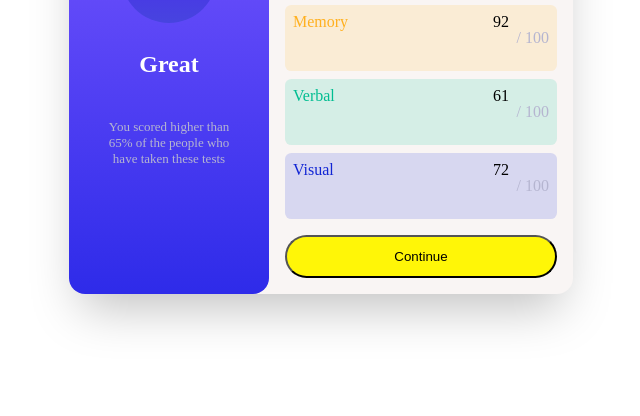
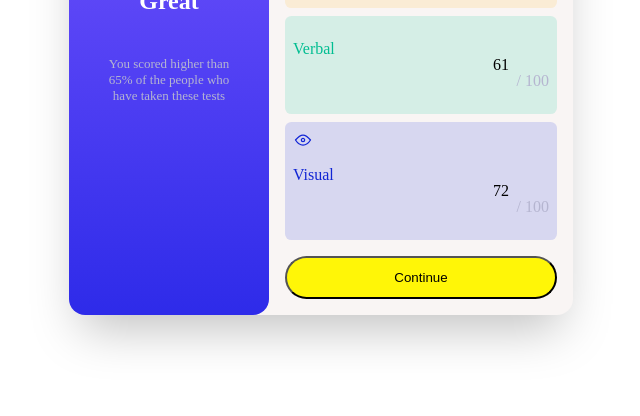
Before and after one commit to kkevern231/results-summary-component, a plain HTML site: page index.html in a window 1280 px wide. Shown: the part 500-916 px from the top of the page, without its empty margins (407-1047 px from the left). Drawn offline with Linux system fonts and the light colour scheme.

Commit message:
all-that-remains-is-icons

```diff
--- a/index.html
+++ b/index.html
@@ -39,12 +39,36 @@
             <p>/ 100</p>
           </div>
           <div class="summary-verbal">
-            Verbal
+            <p class="summary-word">Verbal</p>
             <p class="summary-score">61</p>
             <p>/ 100</p>
           </div>
           <div class="summary-visual">
-            Visual
+            <div class="icon-div">
+              <svg
+                xmlns="http://www.w3.org/2000/svg"
+                width="20"
+                height="20"
+                fill="none"
+                viewBox="0 0 20 20"
+              >
+                <path
+                  stroke="#1125D6"
+                  stroke-linecap="round"
+                  stroke-linejoin="round"
+                  stroke-width="1.25"
+                  d="M10 11.667a1.667 1.667 0 1 0 0-3.334 1.667 1.667 0 0 0 0 3.334Z"
+                />
+                <path
+                  stroke="#1125D6"
+                  stroke-linecap="round"
+                  stroke-linejoin="round"
+                  stroke-width="1.25"
+                  d="M17.5 10c-1.574 2.492-4.402 5-7.5 5s-5.926-2.508-7.5-5C4.416 7.632 6.66 5 10 5s5.584 2.632 7.5 5Z"
+                />
+              </svg>
+            </div>
+            <p>Visual</p>
             <p class="summary-score">72</p>
             <p>/ 100</p>
           </div>
--- a/style.css
+++ b/style.css
@@ -304,8 +304,8 @@
     color: hsl(234, 85%, 45%);
     background-color: hsla(234, 85%, 45%, 0.146);
     border-radius: 0.4rem;
+    flex: 1;
   }
-
   .summary-score {
     max-width: fit-content;
     margin-top: -1.1rem;
```
Also changed, not shown: icon-memory.svg (added), icon-reaction.svg (added), icon-verbal.svg (added), icon-visual.svg (added).
